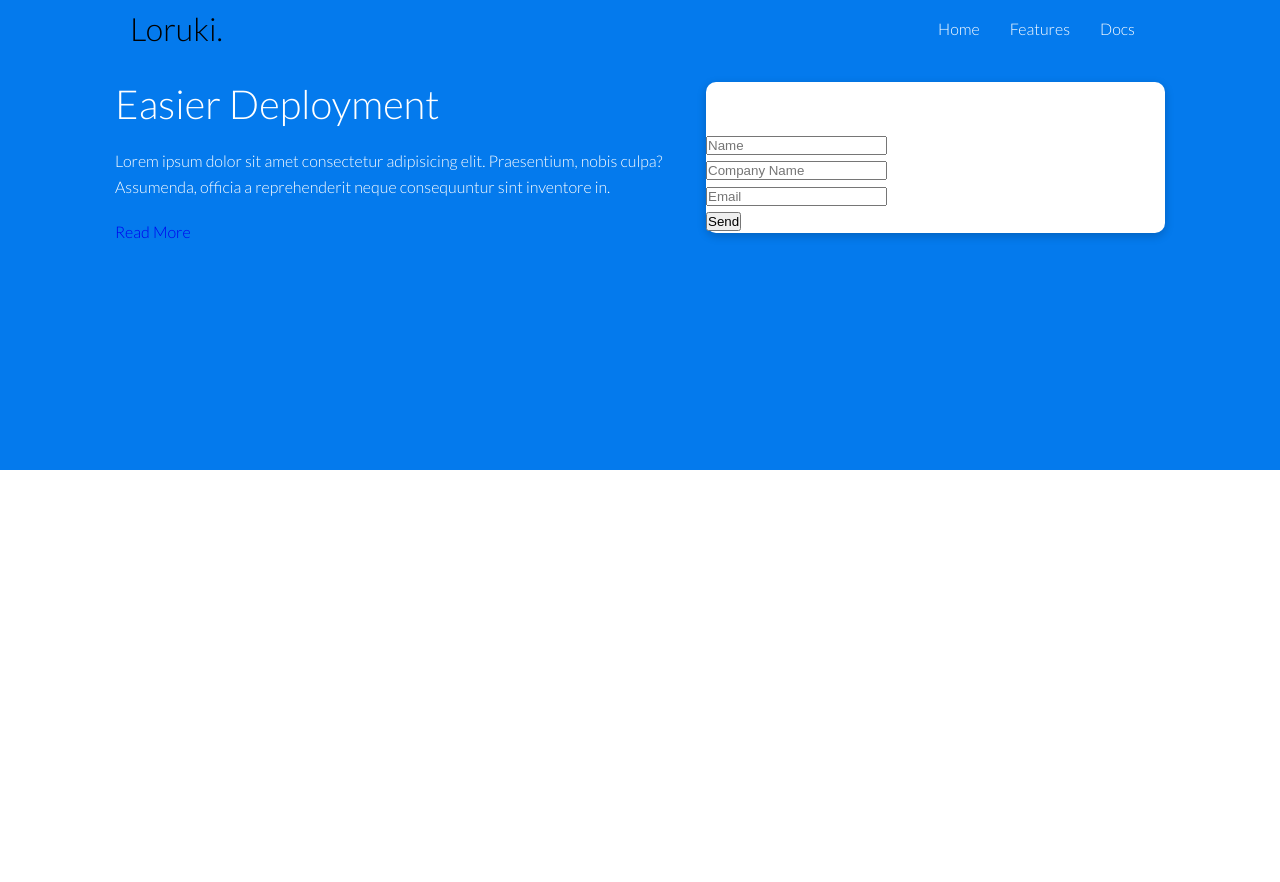
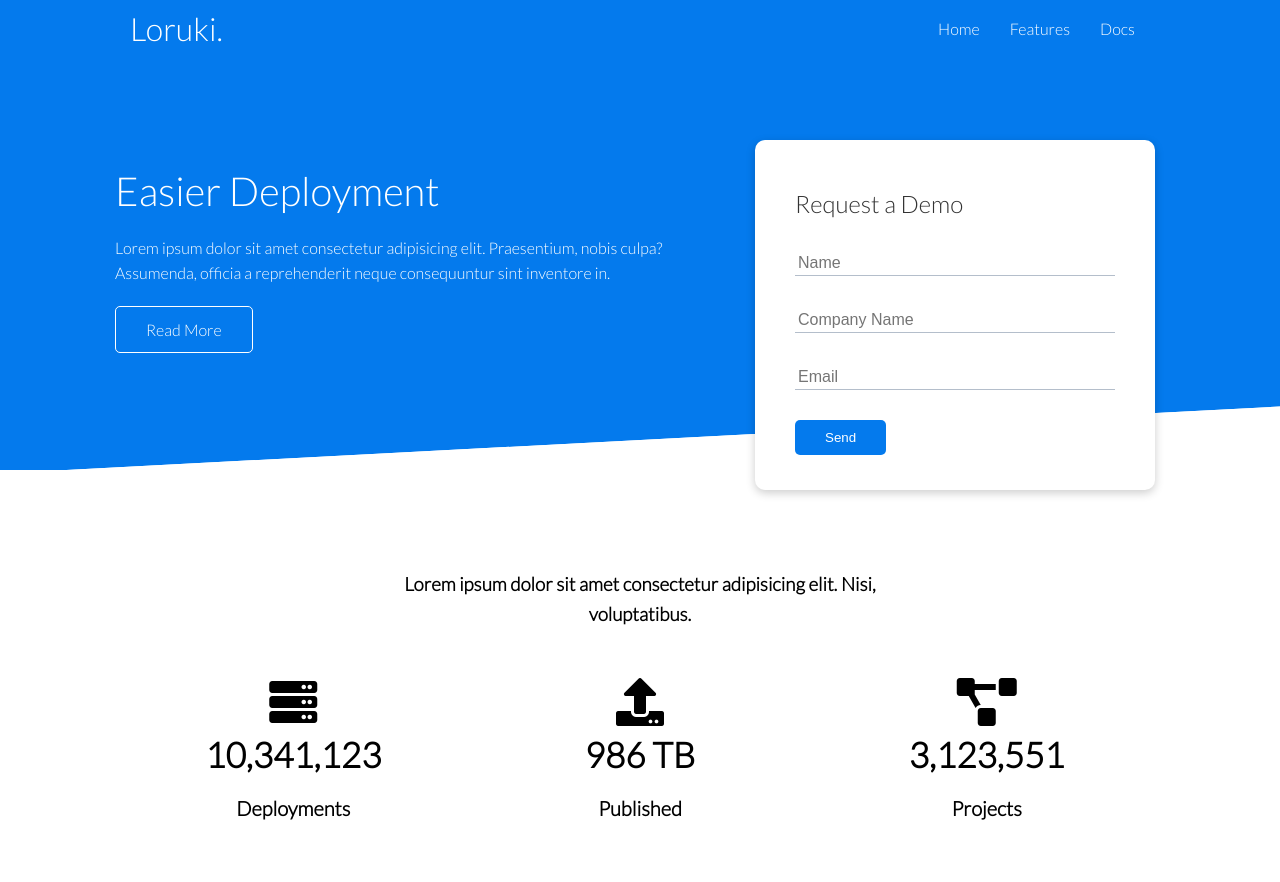
Before and after one commit to Adredrs23/loruki-product-website, a website: page index.html in a window 1280 px wide. Before the commit the page ends 800 px from the top, so only its background shows below. Drawn offline with Linux system fonts and the light colour scheme.

Commit message:
Modified showcase form section. Added utilities css to manage project. Added stats section.

```diff
--- /dev/null
+++ b/css/style.css
@@ -0,0 +1,151 @@
+@import url('https://fonts.googleapis.com/css2?family=Lato:wght@300&display=swap');
+
+/* resetting everything */
+* {
+	padding: 0;
+	margin: 0;
+	box-sizing: border-box;
+}
+
+:root {
+	--primary-color: #047aed;
+}
+
+body {
+	font-family: 'Lato', sans-serif;
+	color: '#333';
+	line-height: 1.6;
+}
+
+ul {
+	list-style-type: none;
+}
+
+a {
+	text-decoration: none;
+	color: '#333';
+}
+
+h1,
+h2 {
+	font-weight: 300;
+	line-height: 1.2;
+	margin: 10px 0;
+}
+
+p {
+	margin: 10px 0;
+}
+
+img {
+	width: 100%;
+}
+/* resetting done */
+
+/* navbar */
+.navbar {
+	background-color: var(--primary-color);
+	color: #fff;
+	height: 70px;
+}
+
+.navbar .flex {
+	justify-content: space-between;
+}
+
+.navbar ul {
+	display: flex;
+}
+
+.navbar a {
+	color: #fff;
+	padding: 10px;
+	margin: 0 5px;
+}
+
+.navbar a:hover {
+	border-bottom: 2px #fff solid;
+}
+
+/* showcase */
+.showcase {
+	height: 400px;
+	background-color: var(--primary-color);
+	color: #fff;
+	position: relative;
+}
+
+.showcase::before,
+.showcase::after {
+	content: '';
+	position: absolute;
+	height: 100px;
+	bottom: -70px;
+	right: 0;
+	left: 0;
+	background: #fff;
+	transform: skewY(-3deg);
+	-webkit-transform: skewY(-3deg);
+	-moz-transform: skewY(-3deg);
+	-ms-transform: skewY(-3deg);
+}
+
+.showcase h1 {
+	font-size: 40px;
+}
+
+.showcase p {
+	margin: 20px 0;
+}
+
+.showcase .grid {
+	overflow: visible;
+	grid-template-columns: 55% 45%;
+	gap: 30px;
+}
+
+.showcase-form {
+	position: relative;
+	top: 60px;
+	height: 350px;
+	width: 400px;
+	padding: 40px;
+	z-index: 100;
+	justify-self: flex-end;
+}
+
+.showcase-form .form-control {
+	margin: 30px 0;
+}
+
+.showcase-form input[type='text'],
+.showcase-form input[type='email'] {
+	border: 0;
+	border-bottom: 1px solid #b4becb;
+	width: 100%;
+	padding: 3px;
+	font-size: 16px;
+}
+
+.showcase-form input:focus {
+	outline: none;
+}
+
+/* stats */
+.stats {
+	padding-top: 100px;
+}
+
+.stats-heading {
+	max-width: 500px;
+	margin: auto;
+}
+
+.stats .grid h3 {
+	font-size: 35px;
+}
+
+.stats .grid p {
+	font-size: 20px;
+	font-weight: bold;
+}
--- /dev/null
+++ b/css/utilities.css
@@ -0,0 +1,141 @@
+/* utilities */
+.container {
+	max-width: 1100px;
+	margin: 0 auto;
+	overflow: auto;
+	padding: 0 40px;
+}
+
+.flex {
+	display: flex;
+	justify-content: center;
+	align-items: center;
+}
+
+.grid {
+	display: grid;
+	grid-template-columns: repeat(2, 1fr);
+	gap: 20px;
+	justify-content: center;
+	align-items: center;
+}
+
+.grid-3 {
+	grid-template-columns: repeat(3, 1fr);
+}
+
+.card {
+	background-color: #fff;
+	border-radius: 10px;
+	box-shadow: 0 3px 10px rgba(0, 0, 0, 0.2);
+	padding: 20px;
+	margin: 10px;
+	color: #333;
+}
+
+.btn {
+	display: inline-block;
+	padding: 10px 30px;
+	cursor: pointer;
+	background-color: var(--primary-color);
+	color: #fff;
+	border: none;
+	border-radius: 5px;
+}
+
+.btn-outline {
+	background-color: transparent;
+	border: 1px solid white;
+}
+
+.btn:hover {
+	transform: scale(0.98);
+}
+
+.text-center {
+	text-align: center;
+}
+
+/* margin y axis */
+.my-1 {
+	margin: 1rem 0;
+}
+
+.my-2 {
+	margin: 1.5rem 0;
+}
+
+.my-3 {
+	margin: 2rem 0;
+}
+
+.my-4 {
+	margin: 3rem 0;
+}
+
+.my-5 {
+	margin: 4rem 0;
+}
+
+/* all around margin */
+.m-1 {
+	margin: 1rem;
+}
+
+.m-2 {
+	margin: 1.5rem;
+}
+
+.m-3 {
+	margin: 2rem;
+}
+
+.m-4 {
+	margin: 3rem;
+}
+
+.m-5 {
+	margin: 4rem;
+}
+
+/* padding y axis */
+.py-1 {
+	padding: 1rem 0;
+}
+
+.py-2 {
+	padding: 1.5rem 0;
+}
+
+.py-3 {
+	padding: 2rem 0;
+}
+
+.py-4 {
+	padding: 3rem 0;
+}
+
+.py-5 {
+	padding: 4rem 0;
+}
+
+/* all around padding */
+.p-1 {
+	padding: 1rem;
+}
+
+.p-2 {
+	padding: 1.5rem;
+}
+
+.p-3 {
+	padding: 2rem;
+}
+
+.p-4 {
+	padding: 3rem;
+}
+
+.p-5 {
+	padding: 4rem;
+}
--- a/index.html
+++ b/index.html
@@ -4,13 +4,14 @@
 		<meta charset="UTF-8" />
 		<meta name="viewport" content="width=device-width, initial-scale=1.0" />
 		<title>Loruki | Something</title>
-    <link rel="stylesheet" href="./style.css" />
 		<link
 			rel="stylesheet"
 			href="https://cdnjs.cloudflare.com/ajax/libs/font-awesome/5.15.1/css/all.min.css"
 			integrity="sha512-+4zCK9k+qNFUR5X+cKL9EIR+ZOhtIloNl9GIKS57V1MyNsYpYcUrUeQc9vNfzsWfV28IaLL3i96P9sdNyeRssA=="
 			crossorigin="anonymous"
 		/>
+		<link rel="stylesheet" href="./css/utilities.css" />
+		<link rel="stylesheet" href="./css/style.css" />
 	</head>
 	<body>
 		<!-- navbar -->
@@ -62,5 +63,32 @@
 				</div>
 			</div>
 		</section>
+
+		<!-- stats -->
+		<section class="stats">
+			<div class="container">
+				<h3 class="stats-heading text-center my-1">
+					Lorem ipsum dolor sit amet consectetur adipisicing elit. Nisi,
+					voluptatibus.
+				</h3>
+				<div class="grid grid-3 text-center my-4">
+					<div>
+						<i class="fas fa-server fa-3x"></i>
+						<h3>10,341,123</h3>
+						<p class="text-secondary">Deployments</p>
+					</div>
+					<div>
+						<i class="fas fa-upload fa-3x"></i>
+						<h3>986 TB</h3>
+						<p class="text-secondary">Published</p>
+					</div>
+					<div>
+						<i class="fas fa-project-diagram fa-3x"></i>
+						<h3>3,123,551</h3>
+						<p class="text-secondary">Projects</p>
+					</div>
+				</div>
+			</div>
+		</section>
 	</body>
 </html>
--- a/style.css
+++ /dev/null
@@ -1,117 +0,0 @@
-@import url('https://fonts.googleapis.com/css2?family=Lato:wght@300&display=swap');
-
-/* resetting everything */
-* {
-  padding: 0;
-  margin: 0;
-  box-sizing: border-box;
-}
-
-:root {
-  --primary-color: #047aed;
-}
-
-body {
-  font-family: 'Lato', sans-serif;
-  color: '#333';
-  line-height: 1.6;
-}
-
-ul {
-  list-style-type: none;
-}
-
-a {
-  text-decoration: none;
-  color: '#333';
-}
-
-h1,
-h2 {
-  font-weight: 300;
-  line-height: 1.2;
-  margin: 10px 0;
-}
-
-p {
-  margin: 10px 0;
-}
-
-img {
-  width: 100%;
-}
-/* resetting done */
-
-/* navbar */
-.navbar {
-  background-color: var(--primary-color);
-  color: '#fff';
-  height: 70px;
-}
-
-.navbar .flex {
-  justify-content: space-between;
-}
-
-.navbar ul {
-  display: flex;
-}
-
-.navbar a {
-  color: #fff;
-  padding: 10px;
-  margin: 0 5px;
-}
-
-.navbar a:hover {
-  border-bottom: 2px #fff solid;
-}
-
-/* showcase */
-.showcase {
-  height: 400px;
-  background-color: var(--primary-color);
-  color: #fff;
-  position: relative;
-}
-
-.showcase h1 {
-  font-size: 40px;
-}
-
-.showcase p {
-  margin: 20px 0;
-}
-
-.showcase .grid {
-  grid-template-columns: 55% 45%;
-  gap: 30px;
-}
-
-/* utilities */
-.container {
-  max-width: 1100px;
-  margin: 0 auto;
-  overflow: auto;
-  padding: 0 40px;
-}
-
-.flex {
-  display: flex;
-  justify-content: center;
-  align-items: center;
-}
-
-.grid {
-  display: grid;
-  grid-template-columns: repeat(2, 1fr);
-  gap: 20px;
-  justify-content: center;
-  align-items: center;
-}
-
-.card {
-  background-color: #fff;
-  border-radius: 10px;
-  box-shadow: 0 3px 10px rgba(0, 0, 0, 0.2);
-}
```
Lines whose indentation alone changed are shown as unchanged.
